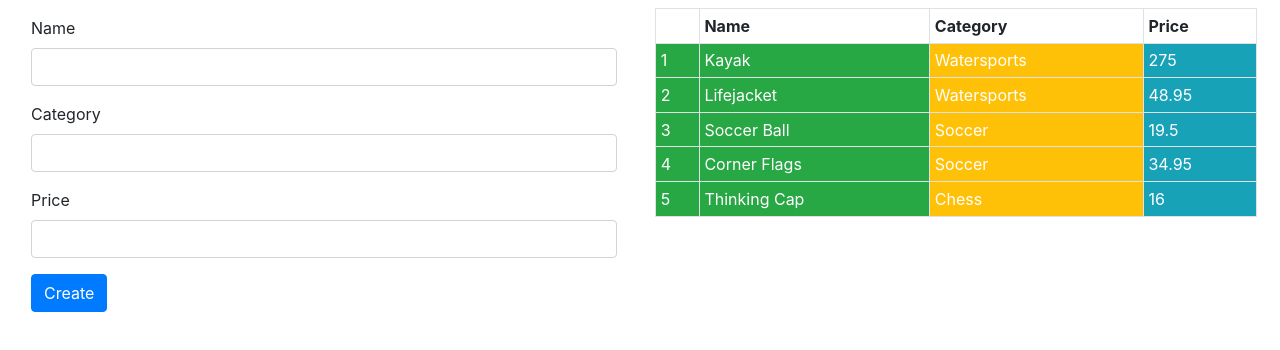
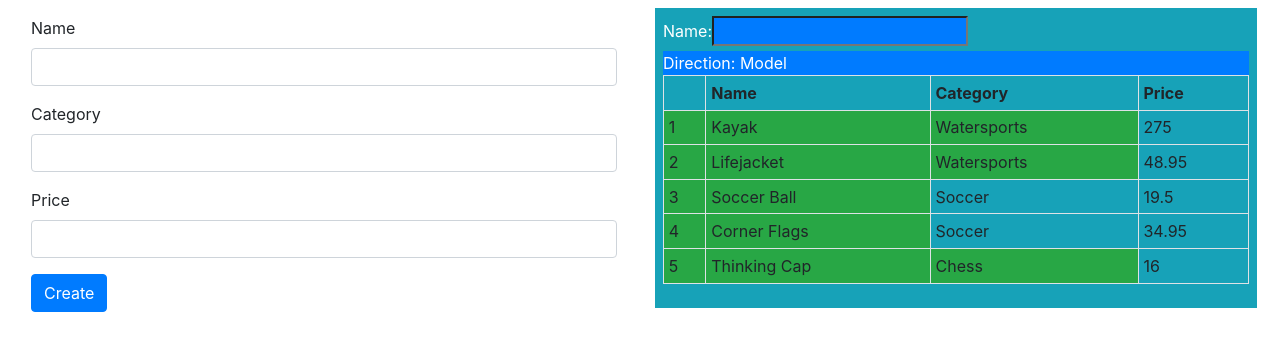
Before and after one commit to ericung/pro-angular9-example, an Angular app: page / in a window 1280 px wide. Shown: the top 350 px of the page. Built offline with nearby package versions, Linux system fonts and the light colour scheme.

Commit message:
12/7/2020 15 directives

```diff
--- a/src/app/app.module.ts
+++ b/src/app/app.module.ts
@@ -3,9 +3,10 @@ import { BrowserModule } from "@angular/platform-browser";
 import { ProductComponent } from "./component";
 import { FormsModule, ReactiveFormsModule  } from "@angular/forms";
 import { PaAttrDirective } from "./attr.directive";
+import { PaModel } from "./twoway.directive";
 @NgModule({
     imports: [BrowserModule, FormsModule, ReactiveFormsModule],
-    declarations: [ProductComponent, PaAttrDirective],
+    declarations: [ProductComponent, PaAttrDirective, PaModel],
     bootstrap: [ProductComponent]
 })
 export class AppModule { }
--- a/src/app/attr.directive.ts
+++ b/src/app/attr.directive.ts
@@ -1,9 +1,22 @@
-import { Directive, ElementRef, Attribute } from "@angular/core";
+import { Directive, ElementRef, Attribute, Input,
+  SimpleChange, Output, EventEmitter, HostListener, HostBinding }
+     from "@angular/core";
+import { Product } from "./product.model";
 @Directive({
-  selector: "[pa-attr]",
+selector: "[pa-attr]"
 })
 export class PaAttrDirective {
-  constructor(element: ElementRef, @Attribute("pa-attr-class") bgClass: string) {
-    element.nativeElement.classList.add(bgClass || "bg-success", "text-white");
-  }
+@Input("pa-attr")
+@HostBinding("class")
+bgClass: string;
+@Input("pa-product")
+product: Product;
+@Output("pa-category")
+click = new EventEmitter<string>();
+@HostListener("click")
+triggerCustomEvent() {
+ if (this.product != null) {
+     this.click.emit(this.product.category);
+ }
 }
+}
--- a/src/app/template.html
+++ b/src/app/template.html
@@ -22,13 +22,22 @@
     </form>
   </div>
   <div class="col-6">
+    <div class="form-group bg-info text-white p-2">
+      <label>Name:</label>
+      <input class="bg-primary text-white" [(paModel)]="newProduct.name"
+            #paModel="paModel" />
+    <div class="bg-primary text-white">Direction: {{paModel.direction}}</div>
     <table class="table table-sm table-bordered table-striped">
       <tr><th></th><th>Name</th><th>Category</th><th>Price</th></tr>
-      <tr *ngFor="let item of getProducts(); let i = index" pa-attr>
+      <tr *ngFor="let item of getProducts(); let i = index"
+            [pa-attr]="getProducts().length < 6 ? 'bg-success' : 'bg-warning'"
+            [pa-product]="item" (pa-category)="newProduct.category = $event">
         <td>{{i + 1}}</td>
         <td>{{item.name}}</td>
-        <td pa-attr pa-attr-class="bg-warning">{{item.category}}</td>
-        <td pa-attr pa-attr-class="bg-info">{{item.price}}</td>
+        <td [pa-attr]="item.category == 'Soccer' ? 'bg-info' : null">
+            {{item.category}}
+        </td>
+        <td [pa-attr]="'bg-info'">{{item.price}}</td>
       </tr>
     </table>
   </div>
--- /dev/null
+++ b/src/app/twoway.directive.ts
@@ -0,0 +1,28 @@
+import { Input, Output, EventEmitter, Directive,
+    HostBinding, HostListener, SimpleChange } from "@angular/core";
+@Directive({
+    selector: "input[paModel]",
+    exportAs: "paModel"
+})
+export class PaModel {
+    direction: string = "None";
+    @Input("paModel")
+    modelProperty: string;
+    @HostBinding("value")
+    fieldValue: string = "";
+    ngOnChanges(changes: { [property: string]: SimpleChange }) {
+        let change = changes["modelProperty"];
+        if (change.currentValue != this.fieldValue) {
+            this.fieldValue = changes["modelProperty"].currentValue || "";
+            this.direction = "Model";
+        }
+    }
+    @Output("paModelChange")
+    update = new EventEmitter<string>();
+    @HostListener("input", ["$event.target.value"])
+    updateValue(newValue: string) {
+        this.fieldValue = newValue;
+        this.update.emit(newValue);
+        this.direction = "Element";
+    }
+}
```
